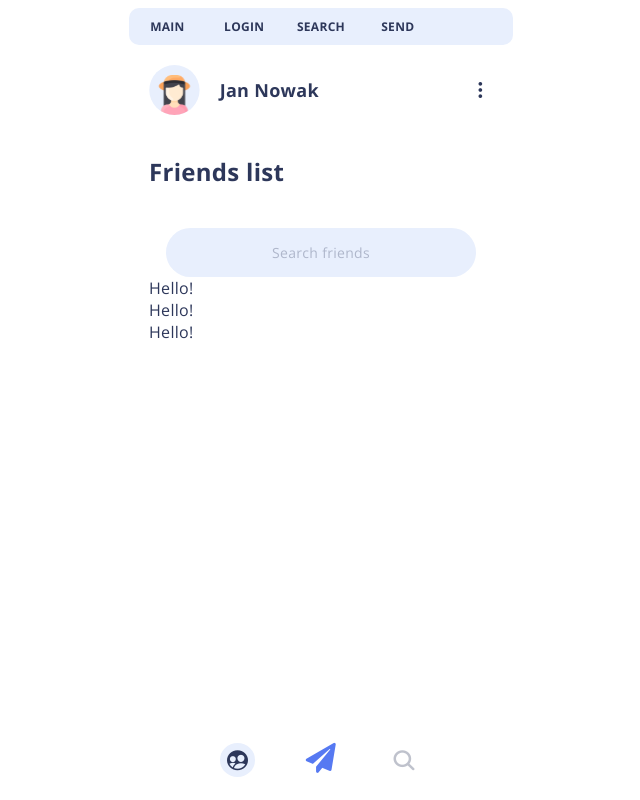
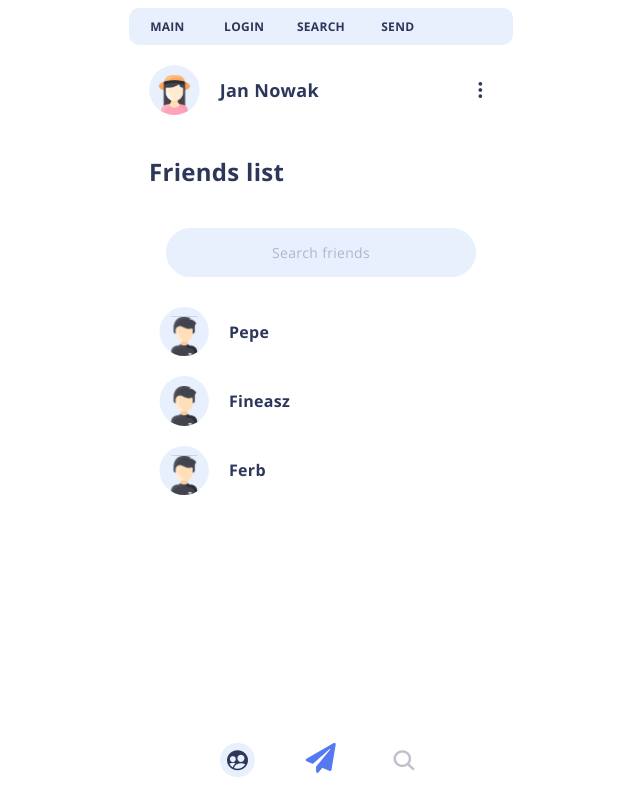
Before and after one commit to dlt-v/Chatlog, a React (Create React App) app: page /friends in a window 1280 px wide. Shown: the whole page, without its empty margins (319-959 px from the left). Built offline with nearby package versions, Linux system fonts and the light colour scheme.

Commit message:
Add userCard component and styles

```diff
--- a/src/components/UserCard.tsx
+++ b/src/components/UserCard.tsx
@@ -1,5 +1,20 @@
 import React from 'react';
+import { avatarList } from '../avatarList';
 
-export const UserCard = () => {
-    return <div>Hello!</div>;
+interface Props {
+    id: number;
+    name: string;
+    avatar: number;
+}
+export const UserCard: React.FC<Props> = (props) => {
+    return (
+        <div className="userCard">
+            <img
+                src={avatarList[props.avatar]}
+                alt={props.name}
+                className="userCard__avatar"
+            />
+            <div className="userCard__name">{props.name}</div>
+        </div>
+    );
 };
--- a/src/pages/Search.tsx
+++ b/src/pages/Search.tsx
@@ -17,10 +17,16 @@ export const Search: React.FC<Props> = (props) => {
                 type="text"
                 placeholder={props.friends ? 'Search friends' : 'Search users'}
             />
-            <div className="search__container">
-                <UserCard />
-                <UserCard />
-                <UserCard />
+            <div
+                className={
+                    props.friends
+                        ? 'search__container search__container--friends'
+                        : 'search__container'
+                }
+            >
+                <UserCard id={1} name="Pepe" avatar={1} />
+                <UserCard id={2} name="Fineasz" avatar={1} />
+                <UserCard id={3} name="Ferb" avatar={1} />
             </div>
             <Navigation search={!props.friends} friends={props.friends} />
         </div>
--- a/src/styles/style.scss
+++ b/src/styles/style.scss
@@ -366,4 +366,37 @@ html {
             width: calc(100% - 40px);
         }
     }
+
+    &__container {
+        height: calc(100vh - 320px);
+        margin: 20px auto;
+        &--friends {
+            height: calc(100vh - 395px);
+        }
+    }
 }
+
+.userCard {
+    display: grid;
+    grid-template-columns: 0fr 1fr 0fr 0fr;
+    grid-template-areas:
+        'avatar name unread date'
+        'avatar message unread date';
+    align-items: center;
+    padding: 10px 10px;
+    transition: 0.3s 0.3s;
+    &__avatar {
+        width: 50px;
+    }
+    &__name {
+        margin-left: 20px;
+        font-weight: bold;
+    }
+
+    &:active {
+        transition: 0.3s;
+        background-color: $bgl;
+        transform: scale(0.95);
+        border-radius: 10px;
+    }
+}
```
